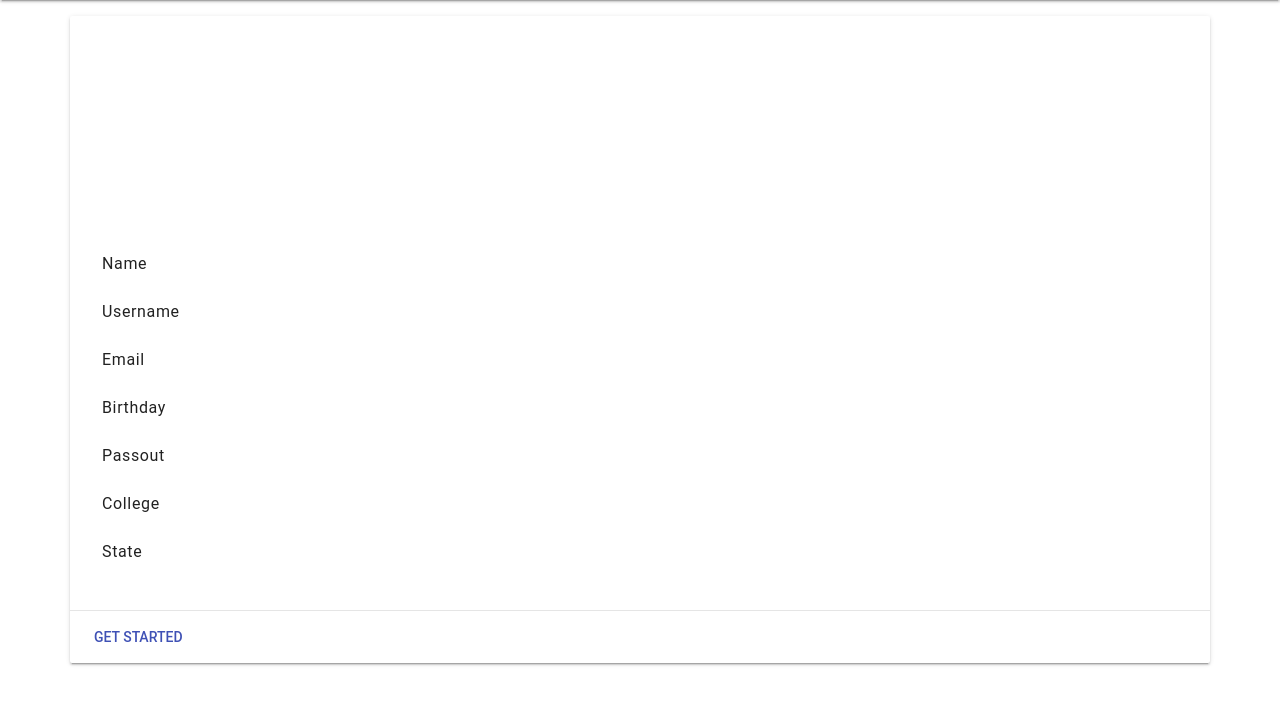
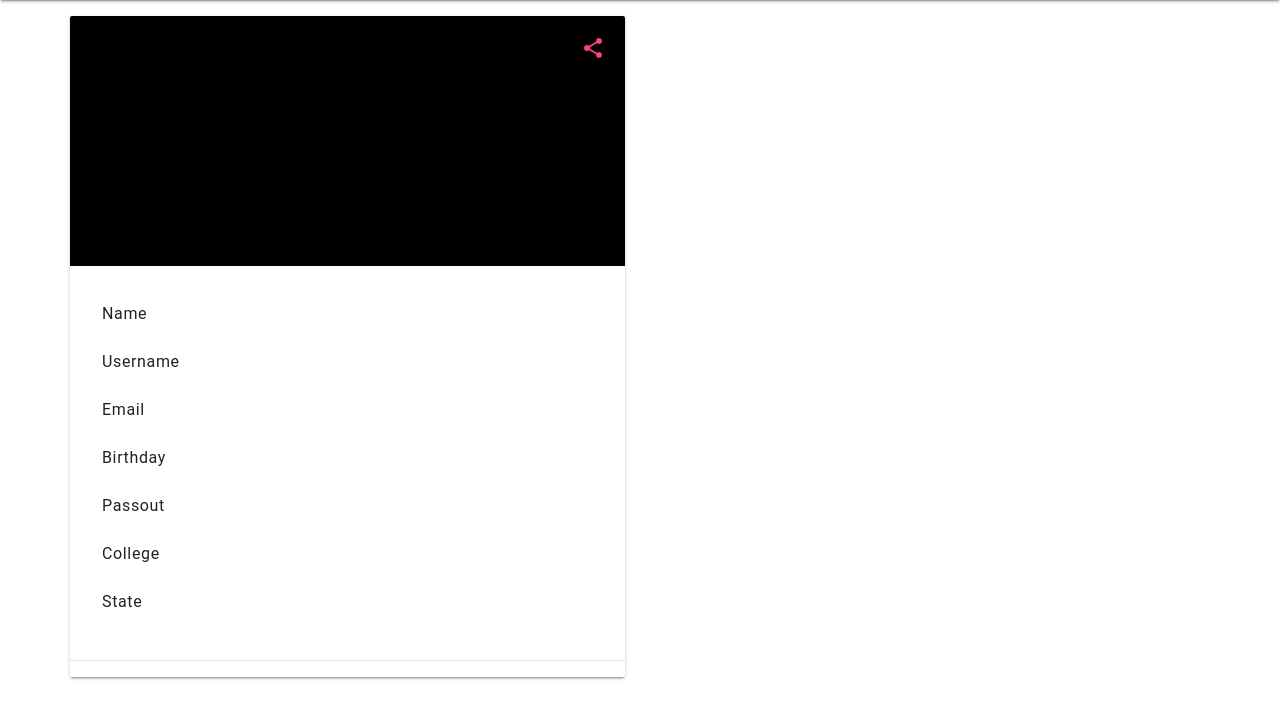
Before and after one commit to rajexp/quizzer, a Django app: page /profile/ in a window 1280 px wide. Shown: the part 64-783 px from the top of the page. Run offline with Django 3.2, Linux system fonts and the light colour scheme; a user stored in the database is signed in; data comes from the database, SQL or seed files in the repository; tables that the repository leaves empty hold one stand-in row (values such as "Sample post"); data that the repository does not hold is empty; parts of the project's set-up code (start-up, migrations or seed data) failed here and were passed over; some libraries are stand-ins or nearby versions.

Commit message:
feature: profile picture either uploaded or fetched from facebook

```diff
--- a/portal/server/portal/templates/profile.html
+++ b/portal/server/portal/templates/profile.html
@@ -14,7 +14,9 @@
                 document.getElementById("college").innerHTML = (user.profile.college);
                 document.getElementById("state").innerHTML = (user.profile.state)?user.profile.state:'';
                 document.getElementById("passout").innerHTML = (user.profile.passout)?user.profile.passout:'';
-                document.getElementById("title_profile").style.background="url('/static/"+user.profile.photo+"') ";
+                console.log(user.profile.photo);
+                if(user.profile.photo!=null)
+                document.getElementById("title_profile").style.backgroundImage="url('/static"+user.profile.photo+"')";
             }
             $.ajax({
             url:'/api/users/'+String({{ request.user.id }}),
@@ -34,6 +36,17 @@
                 });
             }
             });
+            $.ajax({
+            url:'/social/link',
+            method:'GET',
+            dataType:'json',
+            success:function(data){
+                if(document.getElementById("title_profile").style.backgroundImage==null | document.getElementById("title_profile").style.backgroundImage==""){
+                    document.getElementById("title_profile").style.backgroundImage="url('http://graph.facebook.com/"+data.fb_uid+"/picture?width=250&height=250')";
+                }
+                document.getElementById("social_link").href="https://www.facebook.com/"+data.fb_uid;
+            }
+            });
         });
     </script>
     <style>
@@ -42,26 +55,36 @@
         }
         .demo-card-wide > .mdl-card__title {
         color: #fff;
-  height: 200px;
+        background-color: black;
+        height: 250px;
+        min-width:100%;
+        background-repeat: no-repeat;
+        background-position: left-top;
         }
         .demo-card-wide > .mdl-card__menu {
         color: #fff;
         }
-title_name{
-    font-size: 10px;
-    padding:0px;
-}
-.mdl-card__title{
-    background-size: cover;
+        .profile-overlay{
+            position: relative;
+            margin-top:200px;
         }
     </style>
     {% endblock %}
     {% block content %}
     <p></p>
     <div class="container">
+        <div class="row">
+            <div class="col-md-6">
                 <div class="demo-card-wide mdl-card mdl-shadow--2dp">
                     <div class="mdl-card__title" id="title_profile">
-                <p  class="mdl-card__title-text" id="bio"></p>
+                        <ul class="profile-overlay mdl-list">
+                            <li>
+                                <h5 class="mdl-card__title-text">{{ user.first_name }} {{user.last_name}}</h5>
+                            </li>
+                            <li>
+                            <p  id="bio"></p>
+                            </li>
+                        </ul>
                     </div>
                     <div class="mdl-card__supporting-text">
                         <ul class="demo-list-item mdl-list">
@@ -110,15 +133,15 @@ title_name{
                         </ul>
                     </div>
                     <div class="mdl-card__actions mdl-card--border">
-            <a class="mdl-button mdl-button--colored mdl-js-button mdl-js-ripple-effect">
-                Get Started
-            </a>
                     </div>
                     <div class="mdl-card__menu">
-            <button class="mdl-button mdl-button--icon mdl-js-button mdl-js-ripple-effect">
+                    <a id="social_link" href="" target="_blank"><button class="mdl-button mdl-button--icon mdl-js-button mdl-js-ripple-effect">
                         <i class="material-icons">share</i>
-            </button>
+                    </button></a>
                     </div>
+                </div>
+            </div>
+            <div class="col-md-6"></div>
         </div>
 
     </div>
--- a/portal/server/portal/urls.py
+++ b/portal/server/portal/urls.py
@@ -35,6 +35,7 @@ urlpatterns = [
     url(r'^profile/',views.profile, name='profile'),
     url(r'^quiz/',views.quiz,name="quiz"),
     url(r'^about/',views.about,name="about"),
+    url(r'^social/link',views.getsocial,name="social-link"),
 ]
 
 urlpatterns += [
--- a/portal/server/portal/views.py
+++ b/portal/server/portal/views.py
@@ -1,14 +1,17 @@
 from django.contrib.auth.models import User
 from django.shortcuts import render
+from django.http import JsonResponse
 from django.db.models import Q
 from rest_framework import viewsets, status
 from rest_framework.permissions import AllowAny, IsAuthenticated
 from rest_framework.decorators import detail_route, list_route
 from rest_framework.response import Response
+from rest_framework.renderers import JSONRenderer
 from .permissions import IsStaffOrTargetUser, IsAdminOrIsSelf
 from .serializers import TrackSerializer, TagSerializer, QuizSerializer, \
 QuestionSerializer, UserSerializer, UserProfileSerializer, UserQuizRecordSerializer
 from .models import Track, Tag, Question, Quiz, UserProfile, UserQuizRecord
+from allauth.socialaccount.models import SocialAccount
 from django.conf import settings
 from django.db.models.signals import post_save
 from django.dispatch import receiver
@@ -24,7 +27,6 @@ def create_auth_token(sender, instance=None, created=False, **kwargs):
 # @api_view(['GET','POST'])
 def profile(request):
     profile = UserProfile.objects.get(user=request.user)
-    print(profile)
     return render(request,'profile.html',context={'user':request.user,'user.profile':profile})
 
 def quiz(request):
@@ -32,6 +34,10 @@ def quiz(request):
 
 def about(request):
     return render(request,'about.html')
+
+def getsocial(request):
+    fb = SocialAccount.objects.filter(user_id=request.user.id, provider='facebook')
+    return JsonResponse({'fb_uid':fb[0].uid})
 
 class UserView(viewsets.ModelViewSet):
     serializer_class = UserSerializer
@@ -53,7 +59,7 @@ class UserProfileView(viewsets.ModelViewSet):
         return (AllowAny() if self.request.method =='POST'
                 else IsStaffOrTargetUser()),
 
-    @list_route(methods=['get'], permission_classes=[IsAuthenticated], url_path='myprofile')
+    @list_route(methods=['get'], url_path='myprofile')
     def myprofile(self, request):
         profile = UserProfile.objects.get(user=request.user)
         serializer = UserProfileSerializer(profile)
--- a/portal/server/urls.py
+++ b/portal/server/urls.py
@@ -19,4 +19,4 @@ from django.conf import settings
 from django.conf.urls.static import static
 urlpatterns = [
     url(r'^admin/', admin.site.urls),
-]+static(settings.STATIC_URL, document_root=settings.STATIC_ROOT)
+]+static(settings.STATIC_URL, document_root=settings.STATIC_ROOT)+static(settings.MEDIA_URL, document_root=settings.MEDIA_ROOT)
```
Also changed, not shown: portal/server/portal/permissions.py (+5 -4 lines), portal/server/settings.py (+8 -2 lines), portal/server/portal/media/QuizUp_Logo.svg (deleted). Lines whose indentation alone changed are shown as unchanged.
